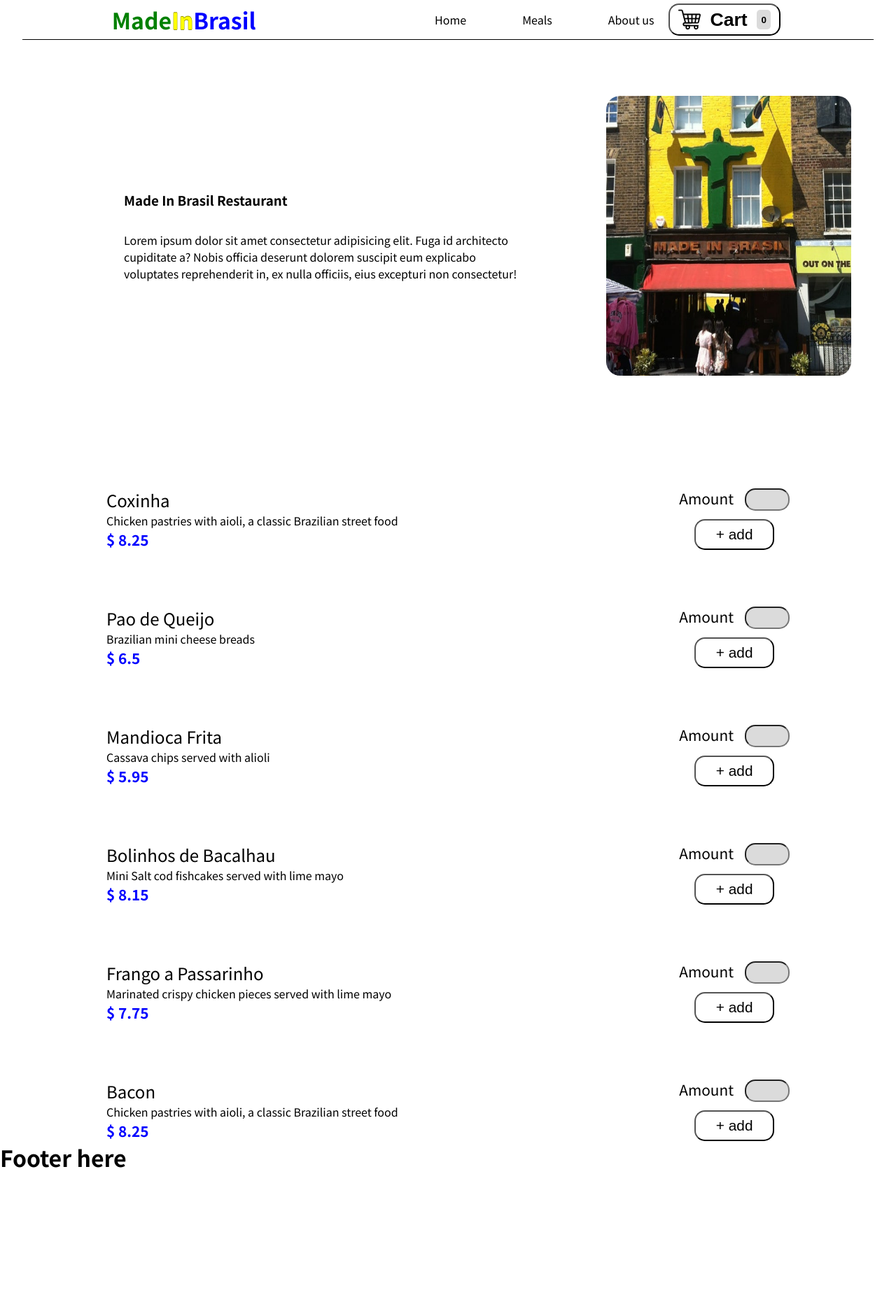
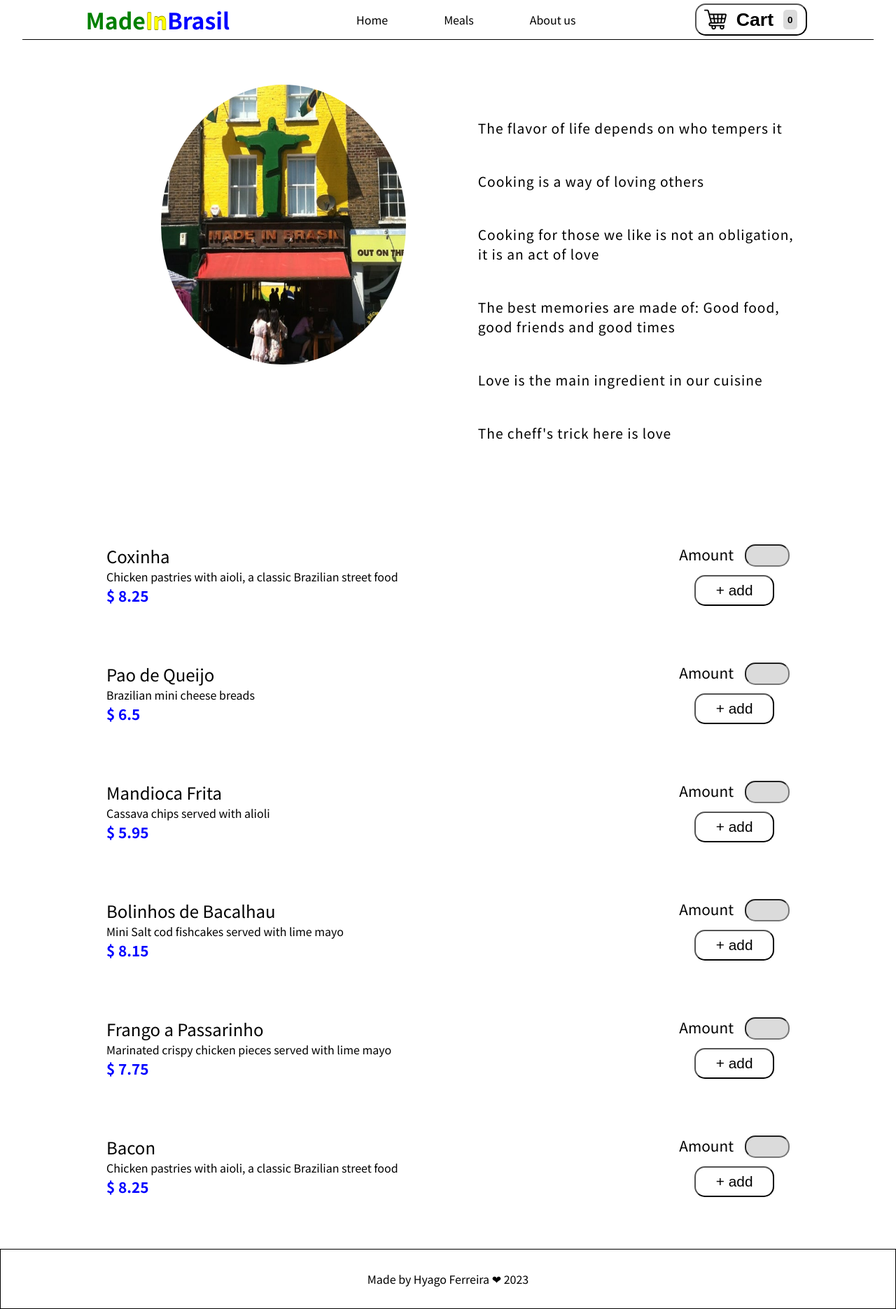
Before and after one commit to HyagoSF/made-in-brazil-restaurant, a React (Create React App) app: page / in a window 1280 px wide. Shown: the whole page at 70% size. Before the commit the page ends 1677 px from the top, so only its background shows below. Built offline with nearby package versions, Linux system fonts and the light colour scheme.

Commit message:
Footer added and fixing some css styles, adding some responsiveness

```diff
--- a/src/App.js
+++ b/src/App.js
@@ -8,16 +8,15 @@ import { useState } from 'react';
 
 import CartProvider from './stage/CartProvider';
 
-
+import Footer from './components/footer/Footer';
 
 const App = () => {
-
 	const isModalOpenedHandler = (props) => {
 		props.preventDefault();
 		setIsModalOpened(true);
 	};
 
-	const onClose = (props) => {
+	const onClose = () => {
 		setIsModalOpened(false);
 	};
 
@@ -36,12 +35,11 @@ const App = () => {
 
 			<main>
 				{/* Meals */}
-
 				<Meals />
 			</main>
 
 			{/* Footer */}
-			<h1>Footer here</h1>
+			<Footer />
 		</CartProvider>
 	);
 };
--- /dev/null
+++ b/src/components/footer/Footer.js
@@ -0,0 +1,11 @@
+import classes from './Footer.module.css';
+
+const Footer = () => {
+	return (
+		<div className={classes.footer}>
+			<p>Made by Hyago Ferreira &#10084; 2023</p>
+		</div>
+	);
+};
+
+export default Footer;
--- /dev/null
+++ b/src/components/footer/Footer.module.css
@@ -0,0 +1,12 @@
+.footer{
+    /* to fix this in the bottom */
+    position: absolute;
+    left: 0;
+    right: 0;
+    bottom: 0;
+
+    text-align: center;
+    padding: 30px;
+    margin: 5rem auto 0 auto;
+    border: 1px solid black;
+}
--- a/src/components/header/HeaderNavbar.js
+++ b/src/components/header/HeaderNavbar.js
@@ -4,13 +4,13 @@ const HeaderNavbar = () => {
 	return (
 		<ul className={classes.navbarList}>
 			<li>
-				<a href="#">Home</a>
+				<a href="/">Home</a>
 			</li>
 			<li>
-				<a href="#">Meals</a>
+				<a href="/">Meals</a>
 			</li>
 			<li>
-				<a href="#">About us</a>
+				<a href="/">About us</a>
 			</li>
 		</ul>
 	);
--- a/src/components/header/HeaderNavbar.module.css
+++ b/src/components/header/HeaderNavbar.module.css
@@ -24,3 +24,9 @@ a{
         list-style-type: none;
     }
 }
+
+@media screen and (max-width: 1368px){
+	.navbarList{
+		margin-right: -6rem;
+	}
+}
--- a/src/components/meals/RestaurantSummary.js
+++ b/src/components/meals/RestaurantSummary.js
@@ -6,17 +6,27 @@ const RestaurantSummary = () => {
 	return (
 		<div className={classes.summary}>
 			<div>
-				<h3>Made In Brasil Restaurant</h3>
-				<p>
-					Lorem ipsum dolor sit amet consectetur adipisicing elit.
-					Fuga id architecto cupiditate a? Nobis officia deserunt
-					dolorem suscipit eum explicabo voluptates reprehenderit in,
-					ex nulla officiis, eius excepturi non consectetur!
-				</p>
+				<ul>
+					<li>The flavor of life depends on who tempers it</li>
+					<li>Cooking is a way of loving others</li>
+					<li>
+						Cooking for those we like is not an obligation, it is an
+						act of love
+					</li>
+					<li>
+						The best memories are made of: Good food, good friends
+						and good times
+					</li>
+					<li>Love is the main ingredient in our cuisine</li>
+					<li>The cheff's trick here is love</li>
+				</ul>
 			</div>
 
-			{/* <div className={classes.image1}></div> */}
-			<img src={image} alt="Made in Brazil pic" className={classes.image1}/>
+			<img
+				src={image}
+				alt="Made in Brazil pic"
+				className={classes.image1}
+			/>
 		</div>
 	);
 };
--- a/src/components/meals/RestaurantSummary.module.css
+++ b/src/components/meals/RestaurantSummary.module.css
@@ -1,23 +1,72 @@
-.summary{
-    display: flex;
-    justify-content: space-around;
-    margin: 5rem 5%;
-    align-items: center;
-
+.summary {
+	display: flex;
+	flex-direction: row-reverse;
+	justify-content: space-between;
+	margin: 5% 10%;
 }
 
-.summary div{
-    max-width: 50%;
-    margin: 0 auto;
+.summary div {
+	max-width: 50%;
+	margin: 0 auto;
 }
 
-.summary p {
-    margin-top: 2rem;
+.summary li {
+	margin-top: 3rem;
+	font-size: 1.2rem;
+	list-style: none;
+	letter-spacing: 1px;
+}
+
+.summary li:hover {
+	animation: 1s linear 0s infinite rotateAnimation;
+}
+
+.image1 {
+	width: 350px;
+	height: 400px;
+	border-radius: 100%;
+	margin: 0 10%;
+	transition: 300ms;
+}
+
+.image1:hover {
+	transform: scale(1.4);
+	border-radius: 15%;
+}
+
+@keyframes rotateAnimation {
+	0% {
+		transform: rotate(0deg);
+	}
+
+	25% {
+		transform: rotate(5deg);
+	}
+
+	50% {
+		transform: rotate(0deg);
+	}
+
+	75% {
+		transform: rotate(-5deg);
+	}
+
+	100% {
+		transform: rotate(0deg);
+	}
 }
 
 
-.image1{
-    width: 350px;
-    height: 400px;
-    border-radius: 20px;
+@media screen and (max-width: 768px) {
+	.summary {
+		display: flex;
+		flex-direction: column;
+		justify-content: space-between;
+
+		margin: 10% 5%;
+	}
+
+	.image1{
+		margin: 5rem;
+	}
 }
--- a/src/index.css
+++ b/src/index.css
@@ -15,4 +15,19 @@ html {
 body {
 	margin: 0;
 	background-color: rgb(255, 255, 255);
+
+	/* to fix the bottom at the bottom */
+	position: relative;
+	min-height: 100vh;
 }
+
+#root {
+	/* to fix the bottom at the bottom */
+	padding-bottom: 10rem;
+}
+
+@media screen and (min-width: 768px) {
+	html{
+		margin: 0;
+	}
+}
--- a/src/index.js
+++ b/src/index.js
@@ -5,7 +5,7 @@ import App from './App';
 
 const root = ReactDOM.createRoot(document.getElementById('root'));
 root.render(
-  <React.StrictMode>
-    <App />
-  </React.StrictMode>
+	<React.StrictMode>
+		<App />
+	</React.StrictMode>
 );
```
Also changed, not shown: src/assets/joanna-kosinska-mjC9apK53a8-unsplash.jpg (added), src/components/UI/Card/Card.module.css (line endings or trailing spaces). Lines whose indentation alone changed are shown as unchanged.
